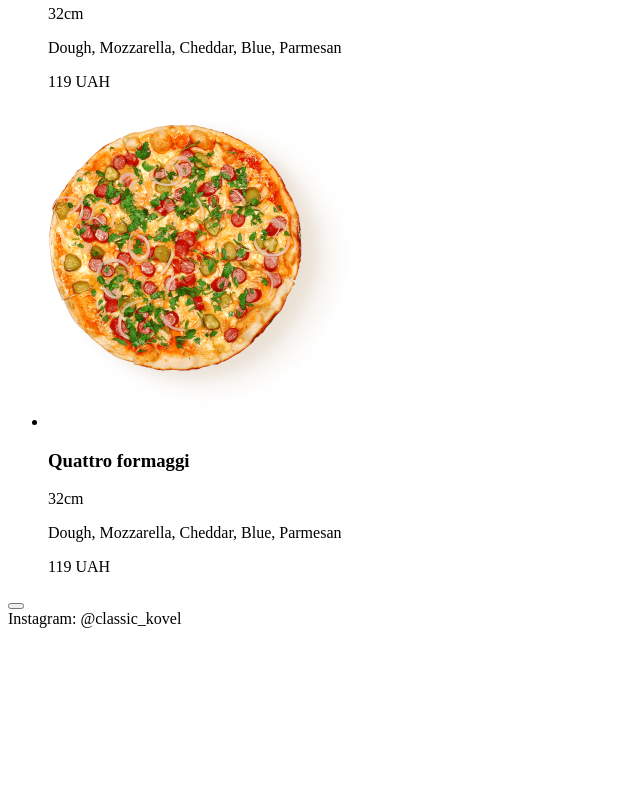
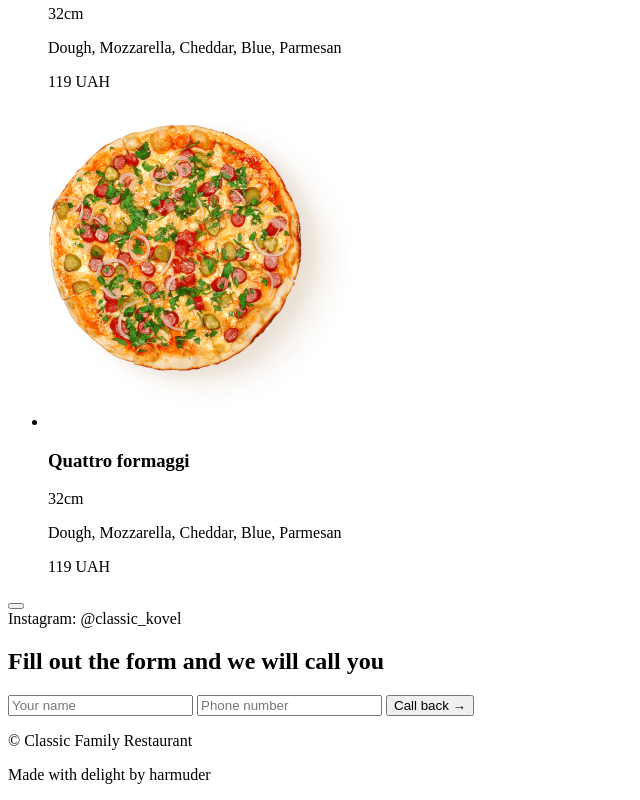
Before and after one commit to vladimir-andrushchenko2/vigilant-octo-potato, a plain HTML site: page course_01/delivery/index.html in a window 1280 px wide. Shown: the part 3385-4185 px from the top of the page, without its empty margins (0-640 px from the left). Before the commit the page ends 4021 px from the top, so only its background shows below. Drawn offline with Linux system fonts and the light colour scheme.

Commit message:
finished markup

```diff
--- a/course_01/delivery/index.html
+++ b/course_01/delivery/index.html
@@ -107,8 +107,21 @@
             <div class="social__photos"></div>
             <div class="social__instagram-account">Instagram: @classic_kovel</div>
         </section>
-        <section class="contact_form"></section>
-        <footer class="footer"></footer>
+        <section class="contact-form">
+            <h2 class="contact-form__title">Fill out the form
+                and we will call you</h2>
+            <form action="" method="post">
+                <input type="text" placeholder="Your name">
+                <input type="text" placeholder="Phone number">
+                <button type="submit">Call back &rarr;</button>
+            </form>
+        </section>
+        <footer class="footer">
+            <p class="footer__copyright">© Classic Family Restaurant</p>
+            <div class="logo"></div>
+            <p class="footer__credit">Made with delight by harmuder
+            </p>
+        </footer>
     </div>
 
 </body>
```
